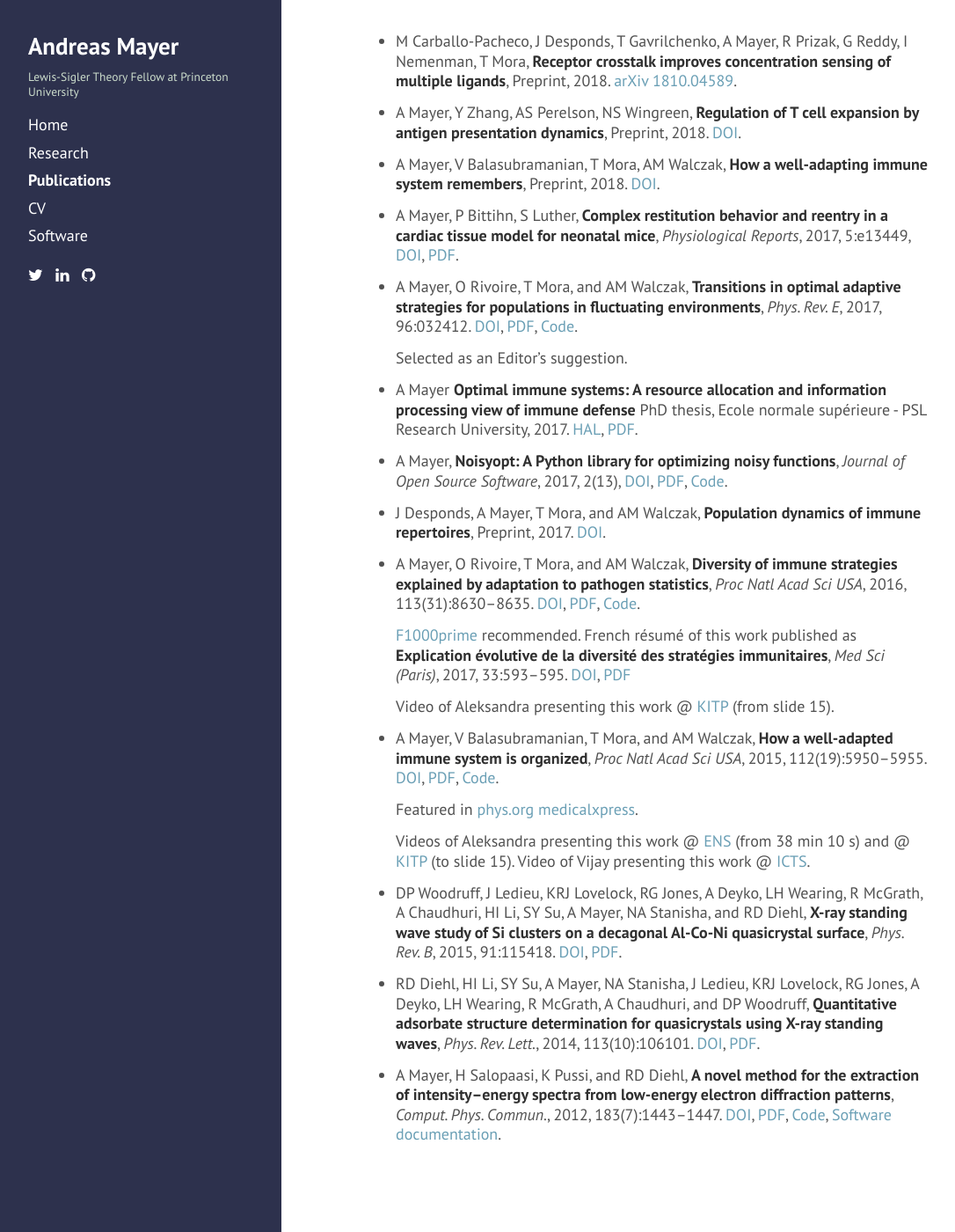
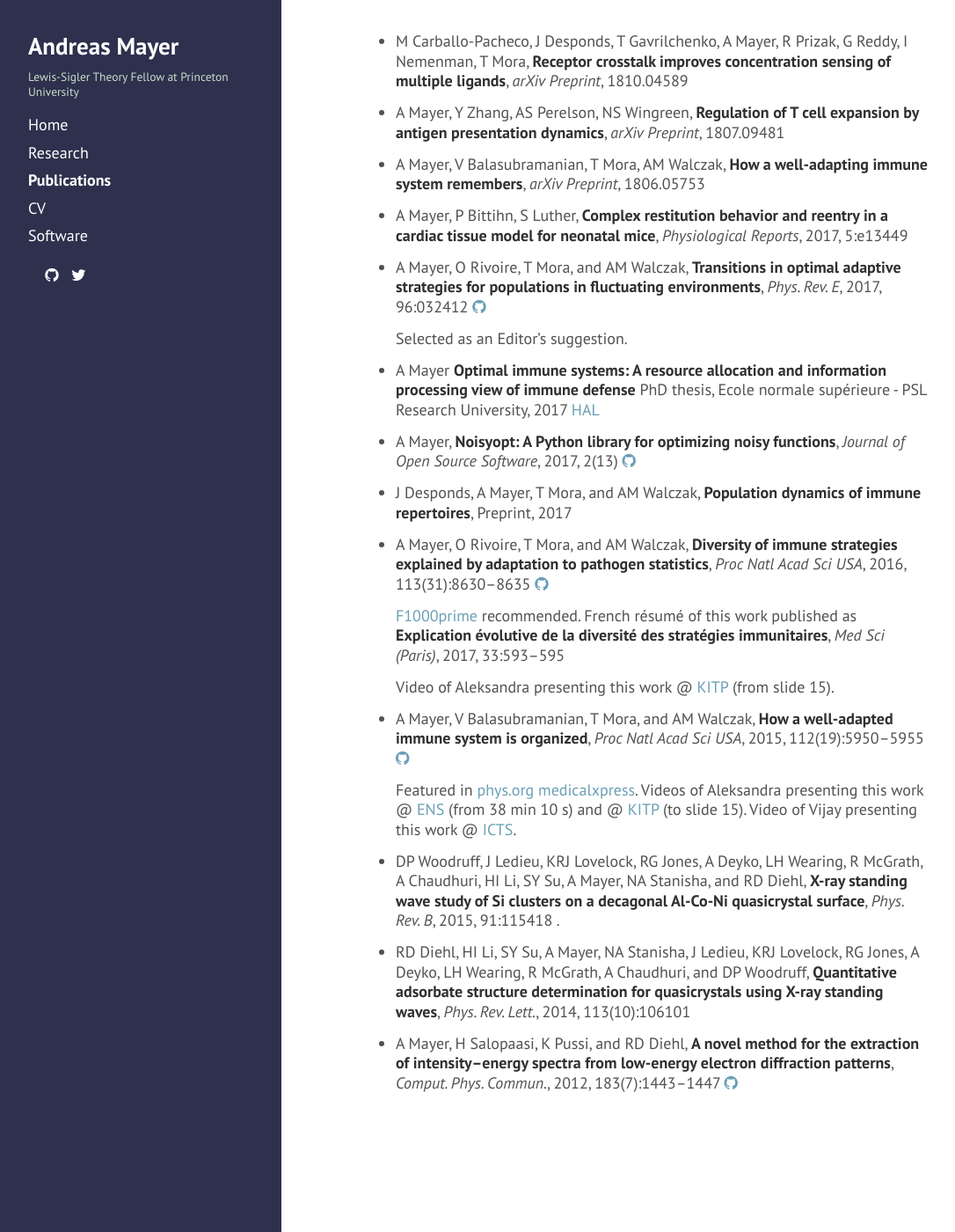
Before and after one commit to andim/andim.github.io, a Jekyll site: the page built from publications.md, in a window 1280 px wide and 1400 px high. Shown: the whole window at 88% size, without its empty margins (4-1090 px from the left). Built offline with Jekyll 4.4.1, drawn with Linux system fonts in a browser that asks for light colours; nearby versions of some CDN libraries; a style sheet for code colours, icons or effects is not loaded.

Commit message:
use more icons

```diff
--- a/_includes/head.html
+++ b/_includes/head.html
@@ -22,6 +22,8 @@
   <link rel="stylesheet" href="http://fonts.googleapis.com/css?family=PT+Sans:400,400italic,700|Abril+Fatface">
   <!-- Make symbols from font-awesome available -->
   <link rel="stylesheet" href="https://maxcdn.bootstrapcdn.com/font-awesome/4.4.0/css/font-awesome.min.css">
+  <!-- Make symbols from academicons available -->
+  <link rel="stylesheet" href="https://cdn.rawgit.com/jpswalsh/academicons/master/css/academicons.min.css">
 
   <!-- Icons -->
   <link rel="shortcut icon" href="{{ site.baseurl }}public/favicon.ico">
--- a/_includes/sidebar.html
+++ b/_includes/sidebar.html
@@ -29,9 +29,10 @@
     </nav>
 
     <p>
+    <a href="https://scholar.google.com/citations?user=BKGAixAAAAAJ"><i class="ai ai-google-scholar"></i></a> &nbsp;
+    <a href="http://orcid.org/0000-0002-6643-7622"><i class="ai ai-orcid"></i></a> &nbsp;
+    <a href="https://github.com/andim"><i class="fa fa-github"></i></a> &nbsp;
     <a href="https://twitter.com/andimscience"><i class="fa fa-twitter"></i></a> &nbsp;
-    <a href="https://www.linkedin.com/pub/andreas-mayer/83/49a/a37"><i class="fa fa-linkedin"></i></a> &nbsp;
-    <a href="https://github.com/andim"><i class="fa fa-github"></i></a> &nbsp;
     </p>
   </div>
 </div>
--- a/publications.md
+++ b/publications.md
@@ -4,38 +4,36 @@ title: Publications
 order: 3
 ---
 
-* M Carballo-Pacheco, J Desponds, T Gavrilchenko, A Mayer, R Prizak, G Reddy, I Nemenman, T Mora, **Receptor crosstalk improves concentration sensing of multiple ligands**, Preprint, 2018. [arXiv 1810.04589](https://arxiv.org/abs/1810.04589).
+* M Carballo-Pacheco, J Desponds, T Gavrilchenko, A Mayer, R Prizak, G Reddy, I Nemenman, T Mora, **Receptor crosstalk improves concentration sensing of multiple ligands**, *arXiv Preprint*, 1810.04589 [<i class="ai ai-arxiv"></i>](https://arxiv.org/abs/1810.04589)
 
-* A Mayer, Y Zhang, AS Perelson, NS Wingreen, **Regulation of T cell expansion by antigen presentation dynamics**, Preprint, 2018. [DOI](https://doi.org/10.1101/377036).
+* A Mayer, Y Zhang, AS Perelson, NS Wingreen, **Regulation of T cell expansion by antigen presentation dynamics**, *arXiv Preprint*, 1807.09481 [<i class="ai ai-arxiv"></i>](https://arxiv.org/abs/1807.09481)
 
-* A Mayer, V Balasubramanian, T Mora, AM Walczak, **How a well-adapting immune system remembers**, Preprint, 2018. [DOI](https://doi.org/10.1101/347856).
+* A Mayer, V Balasubramanian, T Mora, AM Walczak, **How a well-adapting immune system remembers**, *arXiv Preprint*, 1806.05753 [<i class="ai ai-arxiv"></i>](https://arxiv.org/abs/1806.05753)
 
-* A Mayer, P Bittihn, S Luther, **Complex restitution behavior and reentry in a cardiac tissue model for neonatal mice**, *Physiological Reports*, 2017, 5:e13449, [DOI](http://doi.org/10.14814/phy2.13449), [PDF](http://physics.princeton.edu/~am66/paper/2017miceheart.pdf).
+* A Mayer, P Bittihn, S Luther, **Complex restitution behavior and reentry in a cardiac tissue model for neonatal mice**, *Physiological Reports*, 2017, 5:e13449 [<i class="ai ai-doi"></i>](http://doi.org/10.14814/phy2.13449) [<i class="ai ai-open-access"></i>](http://physics.princeton.edu/~am66/paper/2017miceheart.pdf)
 
-*   A Mayer, O Rivoire, T Mora, and AM Walczak, **Transitions in optimal adaptive strategies for populations in fluctuating environments**, *Phys. Rev. E*, 2017, 96:032412. [DOI](http://doi.org/10.1103/PhysRevE.96.032412), [PDF](http://physics.princeton.edu/~am66/paper/2017transitions.pdf), [Code](http://github.com/andim/transitions-paper).
+*   A Mayer, O Rivoire, T Mora, and AM Walczak, **Transitions in optimal adaptive strategies for populations in fluctuating environments**, *Phys. Rev. E*, 2017, 96:032412 [<i class="ai ai-doi"></i>](http://doi.org/10.1103/PhysRevE.96.032412) [<i class="ai ai-open-access"></i>](http://physics.princeton.edu/~am66/paper/2017transitions.pdf) [<i class="fa fa-github"></i>](http://github.com/andim/transitions-paper)
 
     Selected as an Editor's suggestion.
 
-* A Mayer **Optimal immune systems: A resource allocation and information processing view of immune defense** PhD thesis, Ecole normale supérieure - PSL Research University, 2017. [HAL](https://hal.archives-ouvertes.fr/tel-01707653), [PDF](http://physics.princeton.edu/~am66/paper/2017phdthesis.pdf).
+* A Mayer **Optimal immune systems: A resource allocation and information processing view of immune defense** PhD thesis, Ecole normale supérieure - PSL Research University, 2017 [HAL](https://hal.archives-ouvertes.fr/tel-01707653) [<i class="ai ai-open-access"></i>](http://physics.princeton.edu/~am66/paper/2017phdthesis.pdf)
 
-*   A Mayer, **Noisyopt: A Python library for optimizing noisy functions**, *Journal of Open Source Software*, 2017, 2(13), [DOI](http://doi.org/10.21105/joss.00258), [PDF](http://physics.princeton.edu/~am66/paper/2017noisyopt.pdf), [Code](http://github.com/andim/noisyopt).
+*   A Mayer, **Noisyopt: A Python library for optimizing noisy functions**, *Journal of Open Source Software*, 2017, 2(13) [<i class="ai ai-doi"></i>](http://doi.org/10.21105/joss.00258) [<i class="ai ai-open-access"></i>](http://physics.princeton.edu/~am66/paper/2017noisyopt.pdf) [<i class="fa fa-github"></i>](http://github.com/andim/noisyopt)
 
-*   J Desponds, A Mayer, T Mora, and AM Walczak, **Population dynamics of immune repertoires**, Preprint, 2017. [DOI](http://doi.org/10.1101/112755).
+*   J Desponds, A Mayer, T Mora, and AM Walczak, **Population dynamics of immune repertoires**, Preprint, 2017 [<i class="ai ai-doi"></i>](http://doi.org/10.1101/112755)
 
-*   A Mayer, O Rivoire, T Mora, and AM Walczak, **Diversity of immune strategies explained by adaptation to pathogen statistics**, *Proc Natl Acad Sci USA*, 2016, 113(31):8630--8635. [DOI](http://dx.doi.org/10.1073/pnas.1600663113), [PDF](http://physics.princeton.edu/~am66/paper/2016evolimmune.pdf), [Code](http://github.com/andim/evolimmune).
+*   A Mayer, O Rivoire, T Mora, and AM Walczak, **Diversity of immune strategies explained by adaptation to pathogen statistics**, *Proc Natl Acad Sci USA*, 2016, 113(31):8630--8635 [<i class="ai ai-doi"></i>](http://dx.doi.org/10.1073/pnas.1600663113) [<i class="ai ai-open-access"></i>](http://physics.princeton.edu/~am66/paper/2016evolimmune.pdf) [<i class="fa fa-github"></i>](http://github.com/andim/evolimmune)
 
-    [F1000prime](http://f1000.com/prime/726559726) recommended. French résumé of this work published as **Explication évolutive de la diversité des stratégies immunitaires**, *Med Sci (Paris)*, 2017, 33:593–595. [DOI](http://doi.org/10.1051/medsci/20173306012), [PDF](http://physics.princeton.edu/~am66/paper/2017evolimmunefr.pdf)
+    [F1000prime](http://f1000.com/prime/726559726) recommended. French résumé of this work published as **Explication évolutive de la diversité des stratégies immunitaires**, *Med Sci (Paris)*, 2017, 33:593–595 [<i class="ai ai-doi"></i>](http://doi.org/10.1051/medsci/20173306012) [<i class="ai ai-open-access"></i>](http://physics.princeton.edu/~am66/paper/2017evolimmunefr.pdf)
 
     Video of Aleksandra presenting this work @ [KITP](http://online.kitp.ucsb.edu/online/immuno16/walczak/) (from slide 15).
 
-*   A Mayer, V Balasubramanian, T Mora, and AM Walczak, **How a well-adapted immune system is organized**, *Proc Natl Acad Sci USA*, 2015, 112(19):5950--5955. [DOI](http://dx.doi.org/10.1073/pnas.1421827112), [PDF](http://physics.princeton.edu/~am66/paper/2015optimmune.pdf), [Code](http://github.com/andim/optimmune).
+*   A Mayer, V Balasubramanian, T Mora, and AM Walczak, **How a well-adapted immune system is organized**, *Proc Natl Acad Sci USA*, 2015, 112(19):5950--5955 [<i class="ai ai-doi"></i>](http://dx.doi.org/10.1073/pnas.1421827112) [<i class="ai ai-open-access"></i>](http://physics.princeton.edu/~am66/paper/2015optimmune.pdf) [<i class="fa fa-github"></i>](http://github.com/andim/optimmune)
 
-    Featured in [phys.org medicalxpress](http://medicalxpress.com/news/2015-05-host-thyself-immune-self-organizes-minimize.html).
+    Featured in [phys.org medicalxpress](http://medicalxpress.com/news/2015-05-host-thyself-immune-self-organizes-minimize.html). Videos of Aleksandra presenting this work @ [ENS](http://www.savoirs.ens.fr/expose.php?id=2333) (from 38 min 10 s) and @ [KITP](http://online.kitp.ucsb.edu/online/immuno16/walczak/) (to slide 15). Video of Vijay presenting this work @ [ICTS](http://www.youtube.com/watch?v=7xnvNp8SKJY&t=32m0s).
 
-    Videos of Aleksandra presenting this work @ [ENS](http://www.savoirs.ens.fr/expose.php?id=2333) (from 38 min 10 s) and @ [KITP](http://online.kitp.ucsb.edu/online/immuno16/walczak/) (to slide 15). Video of Vijay presenting this work @ [ICTS](http://www.youtube.com/watch?v=7xnvNp8SKJY&t=32m0s).
+*   DP Woodruff, J Ledieu, KRJ Lovelock, RG Jones, A Deyko, LH Wearing, R McGrath, A Chaudhuri, HI Li, SY Su, A Mayer, NA Stanisha, and RD Diehl, **X-ray standing wave study of Si clusters on a decagonal Al-Co-Ni quasicrystal surface**, *Phys. Rev. B*, 2015, 91:115418 [<i class="ai ai-doi"></i>](http://dx.doi.org/10.1103/PhysRevB.91.115418) [<i class="ai ai-open-access"></i>](http://physics.princeton.edu/~am66/paper/2015quasicrystal.pdf).
 
-*   DP Woodruff, J Ledieu, KRJ Lovelock, RG Jones, A Deyko, LH Wearing, R McGrath, A Chaudhuri, HI Li, SY Su, A Mayer, NA Stanisha, and RD Diehl, **X-ray standing wave study of Si clusters on a decagonal Al-Co-Ni quasicrystal surface**, *Phys. Rev. B*, 2015, 91:115418. [DOI](http://dx.doi.org/10.1103/PhysRevB.91.115418), [PDF](http://physics.princeton.edu/~am66/paper/2015quasicrystal.pdf).
+*   RD Diehl, HI Li, SY Su, A Mayer, NA Stanisha, J Ledieu, KRJ Lovelock, RG Jones, A Deyko, LH Wearing, R McGrath, A Chaudhuri, and DP Woodruff, **Quantitative adsorbate structure determination for quasicrystals using X-ray standing waves**, *Phys. Rev. Lett.*, 2014, 113(10):106101 [<i class="ai ai-doi"></i>](http://dx.doi.org/10.1103/PhysRevLett.113.106101) [<i class="ai ai-open-access"></i>](http://physics.princeton.edu/~am66/paper/2014quasicrystal.pdf)
 
-*   RD Diehl, HI Li, SY Su, A Mayer, NA Stanisha, J Ledieu, KRJ Lovelock, RG Jones, A Deyko, LH Wearing, R McGrath, A Chaudhuri, and DP Woodruff, **Quantitative adsorbate structure determination for quasicrystals using X-ray standing waves**, *Phys. Rev. Lett.*, 2014, 113(10):106101. [DOI](http://dx.doi.org/10.1103/PhysRevLett.113.106101), [PDF](http://physics.princeton.edu/~am66/paper/2014quasicrystal.pdf).
-
-*   A Mayer, H Salopaasi, K Pussi, and RD Diehl, **A novel method for the extraction of intensity--energy spectra from low-energy electron diffraction patterns**, *Comput. Phys. Commun.*, 2012, 183(7):1443--1447. [DOI](http://dx.doi.org/10.1016/j.cpc.2012.02.019), [PDF](http://physics.princeton.edu/~am66/paper/2012easyleed.pdf), [Code](http://github.com/andim/easyleed), [Software documentation](http://andim.github.io/easyleed/).
+*   A Mayer, H Salopaasi, K Pussi, and RD Diehl, **A novel method for the extraction of intensity--energy spectra from low-energy electron diffraction patterns**, *Comput. Phys. Commun.*, 2012, 183(7):1443--1447 [<i class="ai ai-doi"></i>](http://dx.doi.org/10.1016/j.cpc.2012.02.019) [<i class="ai ai-open-access"></i>](http://physics.princeton.edu/~am66/paper/2012easyleed.pdf) [<i class="fa fa-github"></i>](http://github.com/andim/easyleed)
```
Also changed, not shown: index.md (+4 -11 lines), shortcv.md (+1 -1 lines).
